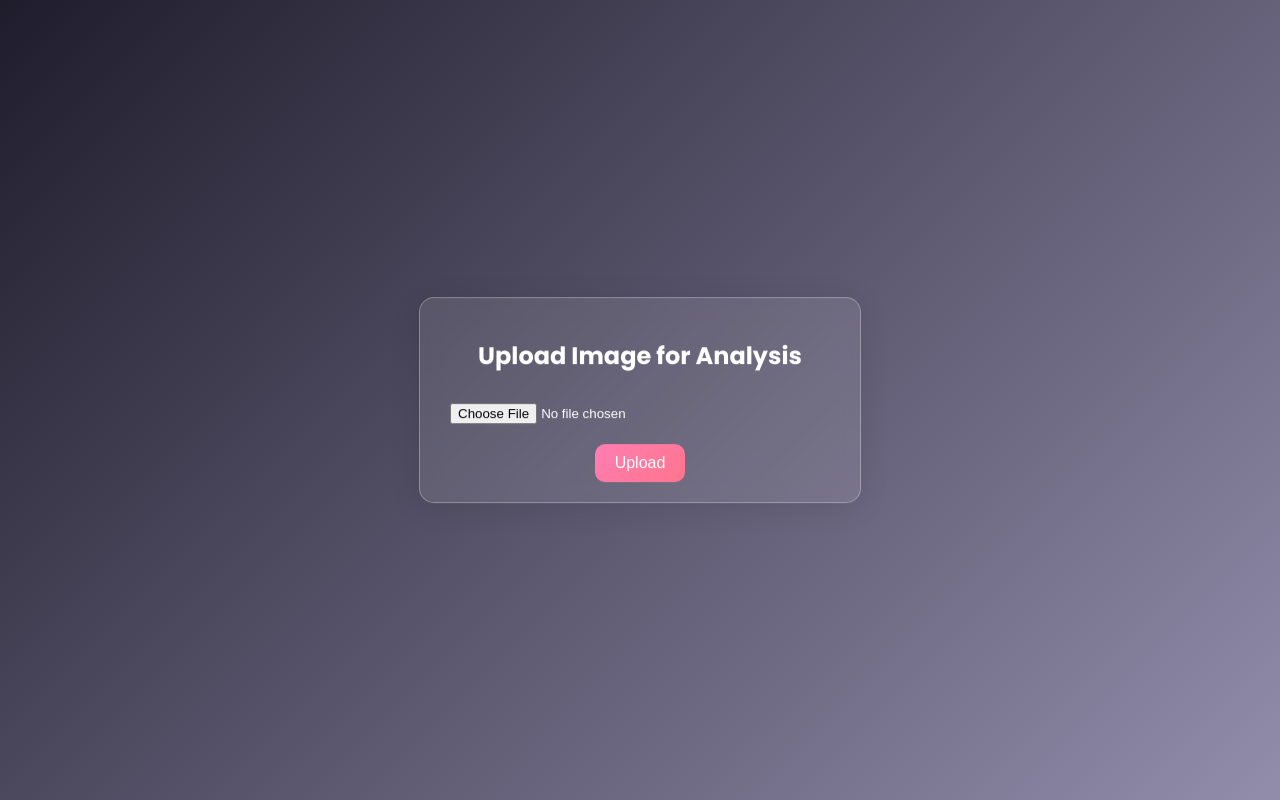
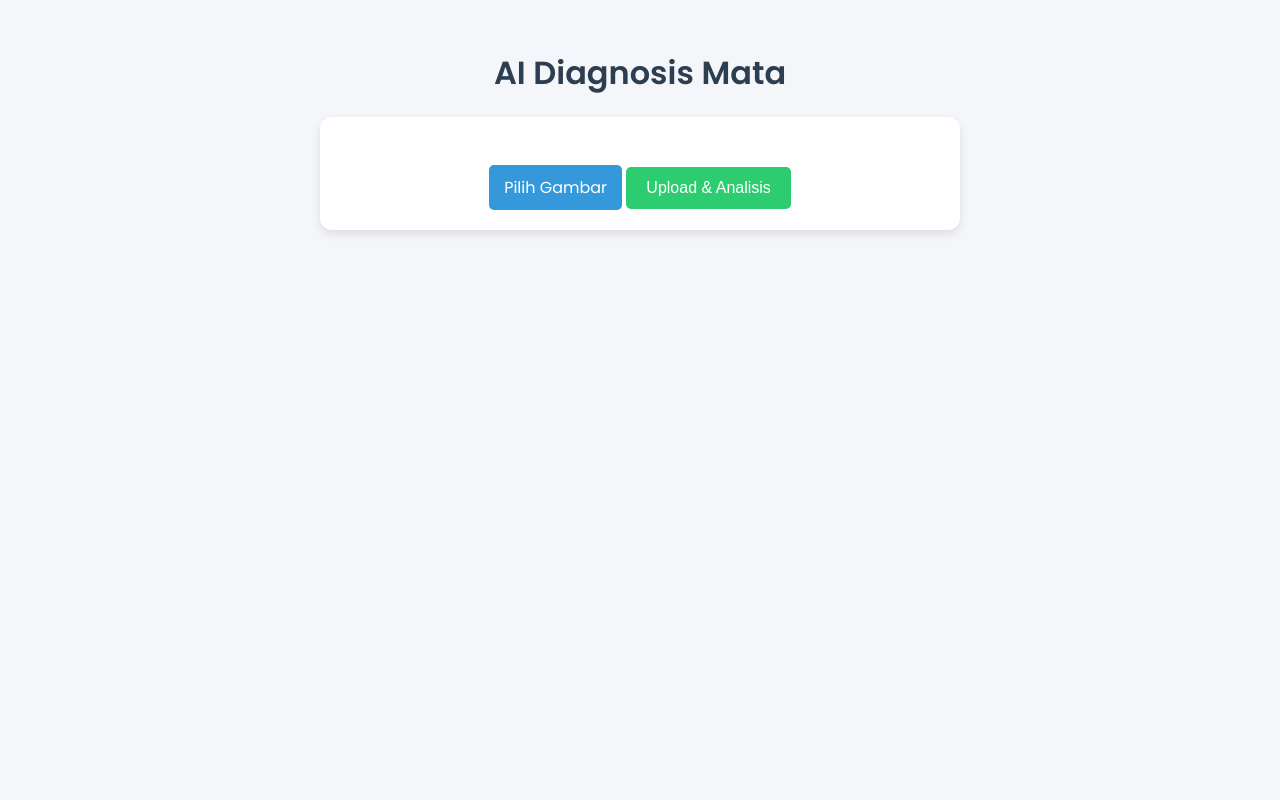
Before and after one commit to rivopelu/glaucoma-be, a Flask app: page / in a window 1280 px wide. Run offline with Flask 3, Linux system fonts and the light colour scheme.

Commit message:
FEAT:setup

```diff
--- a/app.py
+++ b/app.py
@@ -1,82 +1,84 @@
-from flask import Flask
+from flask import Flask, request, render_template, redirect
 import os
 import numpy as np
-from flask import Flask, request, render_template
+import cv2
+import tensorflow as tf
 from tensorflow.keras.models import load_model
 from tensorflow.keras.preprocessing.image import load_img, img_to_array
 from werkzeug.utils import secure_filename
-import tensorflow as tf
-import numpy as np
-import cv2
-import os
+
 app = Flask(__name__)
 
-
-UPLOAD_FOLDER = 'uploads'
+UPLOAD_FOLDER = 'static/uploads'
+RESULT_FOLDER = 'static/results'
 ALLOWED_EXTENSIONS = {'png', 'jpg', 'jpeg'}
 app.config['UPLOAD_FOLDER'] = UPLOAD_FOLDER
+app.config['RESULT_FOLDER'] = RESULT_FOLDER
 app.secret_key = "secret"
 
-# Load model
+os.makedirs(UPLOAD_FOLDER, exist_ok=True)
+os.makedirs(RESULT_FOLDER, exist_ok=True)
+
 model = load_model("model.h5")
+
+CLASS_NAMES = ["Normal", "Glaucoma"]
+
 
 def allowed_file(filename):
     return '.' in filename and filename.rsplit('.', 1)[1].lower() in ALLOWED_EXTENSIONS
 
 
 def preprocess_image(image_path):
-    img = load_img(image_path, target_size=(224, 224))  # Adjust size if needed
+    img = load_img(image_path, target_size=(224, 224))
     img = img_to_array(img)
-    img = np.expand_dims(img, axis=0) / 255.0  # Normalize
+    img = np.expand_dims(img, axis=0) / 255.0
     return img
 
-def generate_gradcam(image_path, model, layer_name="conv2d"):
+
+def generate_gradcam(image_path, model, layer_name="conv1_conv"):
     img = preprocess_image(image_path)
-
-    # Convert image to tensor
     img_tensor = tf.convert_to_tensor(img)
 
-    # Get the model's last convolutional layer
     grad_model = tf.keras.models.Model(
         [model.inputs], [model.get_layer(layer_name).output, model.output]
     )
 
-    # Compute gradients using GradientTape
     with tf.GradientTape() as tape:
         conv_outputs, predictions = grad_model(img_tensor)
-        class_idx = tf.argmax(predictions[0])
+        class_idx = tf.argmax(predictions[0]).numpy()
         class_output = predictions[:, class_idx]
 
     grads = tape.gradient(class_output, conv_outputs)
-
-    # Global average pooling of gradients
     pooled_grads = tf.reduce_mean(grads, axis=(0, 1, 2))
 
-    # Multiply conv layer activations with pooled gradients
     conv_outputs = conv_outputs[0]
     heatmap = tf.reduce_mean(tf.multiply(conv_outputs, pooled_grads), axis=-1)
-
-    # Normalize heatmap
     heatmap = np.maximum(heatmap, 0)
     heatmap /= np.max(heatmap)
 
-    # Load original image
     original_img = cv2.imread(image_path)
     original_img = cv2.resize(original_img, (224, 224))
 
-    # Resize heatmap to match image size
-    heatmap = cv2.resize(heatmap.numpy(), (original_img.shape[1], original_img.shape[0]))
+    heatmap = cv2.resize(heatmap, (original_img.shape[1], original_img.shape[0]))
     heatmap = np.uint8(255 * heatmap)
     heatmap = cv2.applyColorMap(heatmap, cv2.COLORMAP_JET)
 
-    # Overlay heatmap on original image
     superimposed_img = cv2.addWeighted(original_img, 0.6, heatmap, 0.4, 0)
 
-    # Save the Grad-CAM output
     gradcam_path = os.path.join(RESULT_FOLDER, "gradcam.jpg")
     cv2.imwrite(gradcam_path, superimposed_img)
 
-    return gradcam_path
+    return gradcam_path, predictions.numpy(), class_idx
+
+
+def explain_prediction(class_idx):
+    explanations = {
+        0: "AI memprediksi ini sebagai **Mata Normal**, karena tidak terlihat gejala khas seperti peningkatan tekanan intraokular atau perubahan pada saraf optik.",
+        1: "AI mendeteksi **Glaukoma**, yang ditandai dengan perubahan di saraf optik dan tekanan mata yang tinggi.",
+    }
+    return explanations.get(class_idx, "AI tidak bisa memberikan penjelasan untuk prediksi ini.")
+
+
 @app.route("/", methods=["GET", "POST"])
 def home():
     if request.method == "POST":
@@ -87,15 +89,27 @@ def home():
         if file.filename == "":
             return redirect(request.url)
 
-        if file:
-            filepath = os.path.join(app.config["UPLOAD_FOLDER"], file.filename)
+        if file and allowed_file(file.filename):
+            filename = secure_filename(file.filename)
+            filepath = os.path.join(app.config["UPLOAD_FOLDER"], filename)
             file.save(filepath)
 
-            gradcam_path = generate_gradcam(filepath, model)
+            gradcam_path, predictions, class_idx = generate_gradcam(filepath, model)
+            predicted_class = CLASS_NAMES[class_idx]
+            confidence = round(100 * np.max(predictions), 2)
+            explanation = explain_prediction(class_idx)
 
-            return render_template("index.html", uploaded_image=filepath, gradcam_image=gradcam_path)
+            return render_template(
+                "index.html",
+                uploaded_image=filepath,
+                gradcam_image=gradcam_path,
+                predicted_class=predicted_class,
+                confidence=confidence,
+                explanation=explanation,
+            )
 
     return render_template("index.html")
 
+
 if __name__ == "__main__":
-    app.run()
+    app.run(debug=True)
--- a/requirements.txt
+++ b/requirements.txt
@@ -42,3 +42,5 @@ urllib3==2.3.0
 Werkzeug==3.1.3
 wrapt==1.17.2
 zipp==3.21.0
+
+opencv-python~=4.11.0.86
--- a/templates/index.html
+++ b/templates/index.html
@@ -1,120 +1,145 @@
-<!doctype html>
-<html lang="en">
+<!DOCTYPE html>
+<html lang="id">
 <head>
     <meta charset="UTF-8">
-    <meta name="viewport"
-          content="width=device-width, user-scalable=no, initial-scale=1.0, maximum-scale=1.0, minimum-scale=1.0">
-    <meta http-equiv="X-UA-Compatible" content="ie=edge">
-    <link rel="stylesheet" href="/main.css">
-    <link rel="preconnect" href="https://fonts.googleapis.com">
-    <link rel="preconnect" href="https://fonts.gstatic.com" crossorigin>
-    <link href="https://fonts.googleapis.com/css2?family=Poppins:ital,wght@0,100;0,200;0,300;0,400;0,500;0,600;0,700;0,800;0,900;1,100;1,200;1,300;1,400;1,500;1,600;1,700;1,800;1,900&family=Roboto+Condensed:ital,wght@0,100..900;1,100..900&family=Roboto:ital,wght@0,100..900;1,100..900&display=swap"
-          rel="stylesheet">
-    <title>Glaucoma Detector</title>
-</head>
-<body>
+    <meta name="viewport" content="width=device-width, initial-scale=1.0">
+    <title>AI Diagnosis Mata</title>
+    <link href="https://fonts.googleapis.com/css2?family=Poppins:wght@300;400;600&display=swap" rel="stylesheet">
     <style>
-  /* Apply smooth font and background */
         body {
-    font-family: "Poppins", sans-serif;
-    display: flex;
-    justify-content: center;
-    align-items: center;
-    height: 100vh;
-    margin: 0;
-    background: linear-gradient(135deg, #1f1c2c, #928dab);
-    color: white;
+            font-family: 'Poppins', sans-serif;
+            background-color: #f4f6f9;
+            color: #333;
+            text-align: center;
+            padding: 20px;
         }
 
-/* Glassmorphism Card */
-.card {
-    background: rgba(255, 255, 255, 0.1);
-    border-radius: 15px;
-    box-shadow: 0 4px 30px rgba(0, 0, 0, 0.1);
-    backdrop-filter: blur(10px);
-    -webkit-backdrop-filter: blur(10px);
-    padding: 20px;
-    text-align: center;
-    width: 400px;
-    border: 1px solid rgba(255, 255, 255, 0.3);
-    animation: fadeIn 1s ease-in-out;
+        h1 {
+            font-weight: 600;
+            color: #2c3e50;
+            margin-bottom: 20px;
         }
 
-/* Center the card */
-.centered {
-    position: absolute;
-    top: 50%;
-    left: 50%;
-    transform: translate(-50%, -50%);
+        .container {
+            max-width: 600px;
+            margin: auto;
+            background: white;
+            padding: 20px;
+            border-radius: 12px;
+            box-shadow: 0 4px 10px rgba(0, 0, 0, 0.1);
         }
 
-/* Upload Button */
+        form {
+            margin-top: 20px;
+        }
+
+        input[type="file"] {
+            display: none;
+        }
+
+        .custom-file-upload {
+            background: #3498db;
+            color: white;
+            padding: 10px 15px;
+            border-radius: 5px;
+            cursor: pointer;
+            display: inline-block;
+            font-size: 16px;
+            transition: 0.3s;
+        }
+
+        .custom-file-upload:hover {
+            background: #2980b9;
+        }
+
         button {
-    background: linear-gradient(135deg, #ff7eb3, #ff758c);
+            background: #2ecc71;
             border: none;
-    padding: 10px 20px;
+            color: white;
+            padding: 12px 20px;
+            border-radius: 5px;
+            cursor: pointer;
             font-size: 16px;
-    color: white;
-    border-radius: 10px;
-    cursor: pointer;
-    transition: all 0.3s ease;
+            transition: 0.3s;
+            margin-top: 10px;
         }
 
         button:hover {
-    background: linear-gradient(135deg, #ff758c, #ff7eb3);
-    transform: scale(1.05);
+            background: #27ae60;
         }
 
-/* File Input */
-input[type="file"] {
-    padding: 10px;
-    border-radius: 5px;
-    margin-bottom: 10px;
-    display: block;
-    width: 100%;
-    color: white;
-}
-
-/* Image Display */
-.image-container {
-    display: flex;
-    justify-content: space-between;
+        .result {
             margin-top: 20px;
         }
 
-.image-box {
-    text-align: center;
-    width: 45%;
+        .image-container {
+            display: flex;
+            justify-content: center;
+            gap: 20px;
+            margin-top: 20px;
         }
 
-.image-box img {
+        img {
             max-width: 100%;
-    border-radius: 10px;
-    box-shadow: 0 0 10px rgba(255, 255, 255, 0.2);
+            border-radius: 8px;
+            box-shadow: 0 2px 6px rgba(0, 0, 0, 0.1);
         }
 
+        .card {
+            background: #ecf0f1;
+            padding: 15px;
+            border-radius: 8px;
+            box-shadow: 0 2px 6px rgba(0, 0, 0, 0.1);
+            margin-top: 15px;
+        }
 
+        .card p {
+            font-size: 16px;
+            margin: 5px 0;
+        }
+
+        .highlight {
+            font-weight: bold;
+            color: #e74c3c;
+        }
     </style>
-<div class="card centered">
-    <h2>Upload Image for Analysis</h2>
+</head>
+<body>
 
+    <h1>AI Diagnosis Mata</h1>
+
+    <div class="container">
         <form action="/" method="post" enctype="multipart/form-data">
-    <input type="file" name="file" required>
-    <button type="submit">Upload</button>
+            <label for="file-upload" class="custom-file-upload">
+                Pilih Gambar
+            </label>
+            <input id="file-upload" type="file" name="file" accept="image/png, image/jpeg">
+            <button type="submit">Upload & Analisis</button>
         </form>
 
         {% if uploaded_image %}
-    <div class="image-container">
-        <div class="image-box">
-            <h3>Original Image</h3>
-            <img src="{{ uploaded_image }}" alt="Uploaded Image">
+            <div class="result">
+                <h2>Gambar yang Diunggah:</h2>
+                <img src="{{ uploaded_image }}" alt="Uploaded Image" width="300">
             </div>
-        <div class="image-box">
-            <h3>Grad-CAM Output</h3>
-            <img src="{{ gradcam_image }}" alt="Grad-CAM Result">
+        {% endif %}
+
+        {% if gradcam_image %}
+            <div class="result">
+                <h2>Grad-CAM:</h2>
+                <img src="{{ gradcam_image }}" alt="Grad-CAM Image" width="300">
             </div>
+        {% endif %}
+
+        {% if predicted_class %}
+            <div class="card">
+                <h2>Hasil Prediksi:</h2>
+                <p><strong>Kategori:</strong> <span class="highlight">{{ predicted_class }}</span></p>
+                <p><strong>Confidence:</strong> {{ confidence }}%</p>
+                <p><strong>Penjelasan AI:</strong> {{ explanation }}</p>
             </div>
         {% endif %}
     </div>
+
 </body>
 </html>
```
Also changed, not shown: results/gradcam.jpg (added), static/results/gradcam.jpg (added). Lines whose indentation alone changed are shown as unchanged.
